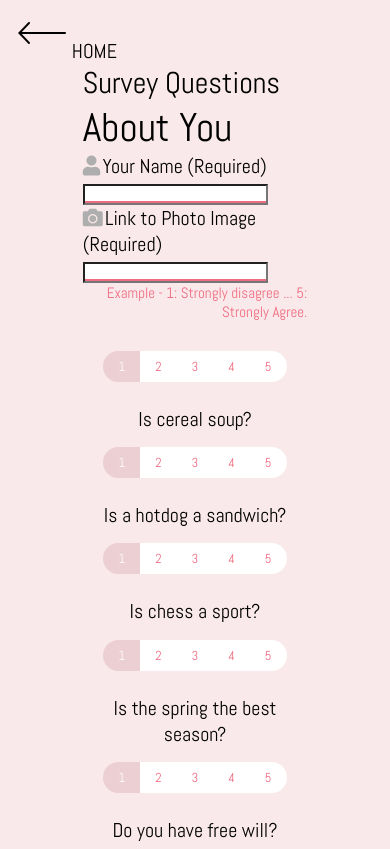
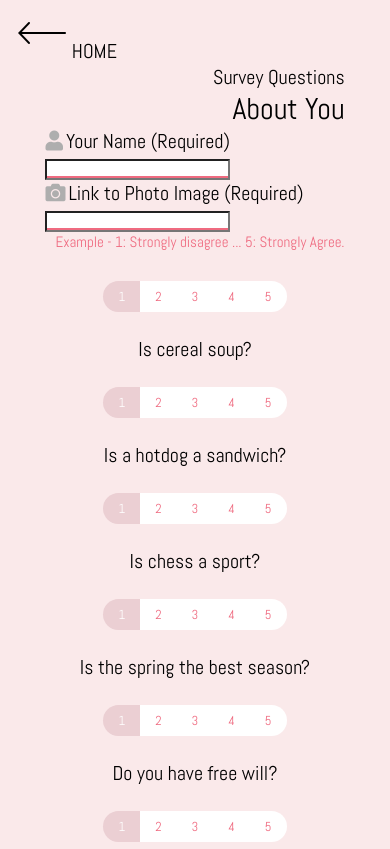
Before and after one commit to sonmic/FriendFinder, a website: page app/public/survey.html in a window 390 px wide. Shown: the top 849 px of the page. Drawn offline with nearby package versions, Linux system fonts and the light colour scheme; a web font is replaced by a local one.

Commit message:
added mobile responsiveness

```diff
--- a/app/public/style.css
+++ b/app/public/style.css
@@ -141,3 +141,32 @@ a.onHover:hover,
     opacity: 0.5;
 }
   /* End of top button */
+
+
+  @media only screen and (max-width: 600px) {
+ #topBtn{
+    width: 40px;
+  }
+  .container {
+    padding-top: 0%;
+}
+
+.surveyContainer{
+    width:80%;
+    margin: auto;
+}
+
+p{
+    margin-bottom: 7% !important;
+}
+
+.headline{
+    font-size: 20px;
+    text-align: right;
+}
+.aboutYou{
+    font-size: 30px;
+    text-align: right;
+}
+
+  }
```
